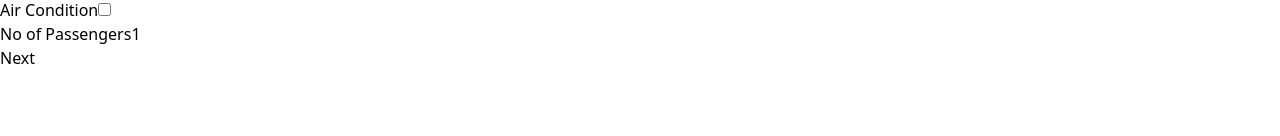
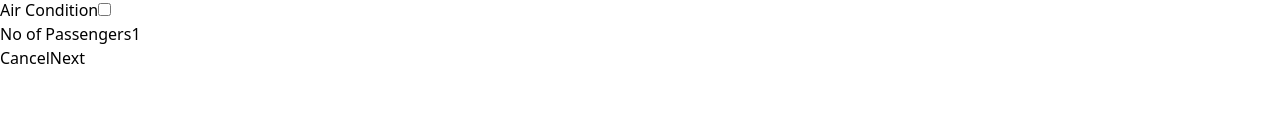
Before and after one commit to hxshan/itp-vms, a React (Vite) app in the folder frontend/: page /hires in a window 1280 px wide. Both pictures are taken after a click on the button "Add". Shown: the part 150-286 px from the top of the page. Built offline with nearby package versions, Linux system fonts and the light colour scheme.

Commit message:
Update Form and Validation

```diff
--- a/frontend/src/components/hires/HireForm.jsx
+++ b/frontend/src/components/hires/HireForm.jsx
@@ -54,6 +54,10 @@ const Form = ({setShowForm }) => {
       setShowForm(false)
     }
 
+  }
+
+  const cancel = () => {
+    setShowForm(false)
   }
 
   const handleNextStep = () => {
@@ -438,7 +442,12 @@ const Form = ({setShowForm }) => {
           </div>
         )}
 
-        <div className={`flex ali mt-8 px-4 ${step === 1 ? 'justify-end' : 'justify-between'}`}>
+        <div className={`flex ali mt-8 px-4 justify-between`}>
+          {step === 1 && (
+            <button className="px-4 py-2 bg-gray-300 text-gray-700 rounded-md mr-4 place-" onClick={cancel}>
+            Cancel
+          </button>
+          )}
           {step !== 1 && (
             <button className="px-4 py-2 bg-gray-300 text-gray-700 rounded-md mr-4 place-" onClick={handlePrevStep}>
               Previous
@@ -453,6 +462,7 @@ const Form = ({setShowForm }) => {
               Submit
             </button>
           )}
+
         </div>
       </div>
     </div>
--- a/frontend/src/components/hires/Validation.js
+++ b/frontend/src/components/hires/Validation.js
@@ -5,11 +5,29 @@ const validateFormFirstPage = (FormData) => {
         error.startDate = 'Please Enter Start Date'
         alert('Please Enter Start Date')
         return error
+
+    }
+
+    const today = new Date()
+    const startDate = new Date(FormData.startDate)
+
+    if (startDate < today) {
+        error.startDate = 'Please Enter Valid Start Date'
+        alert('Please Enter Valid Start Date')
+        return error
     }
 
     if (FormData.endDate === '') {
         error.endDate = 'Please Enter StartDate'
         alert('Please Enter End Date')
+        return error
+    }
+
+    const endDate = new Date(FormData.endDate)
+
+    if (endDate < startDate ) {
+        error.endDate = 'Please Enter valid StartDate'
+        alert('Please Enter valid End Date')
         return error
     }
 
```
